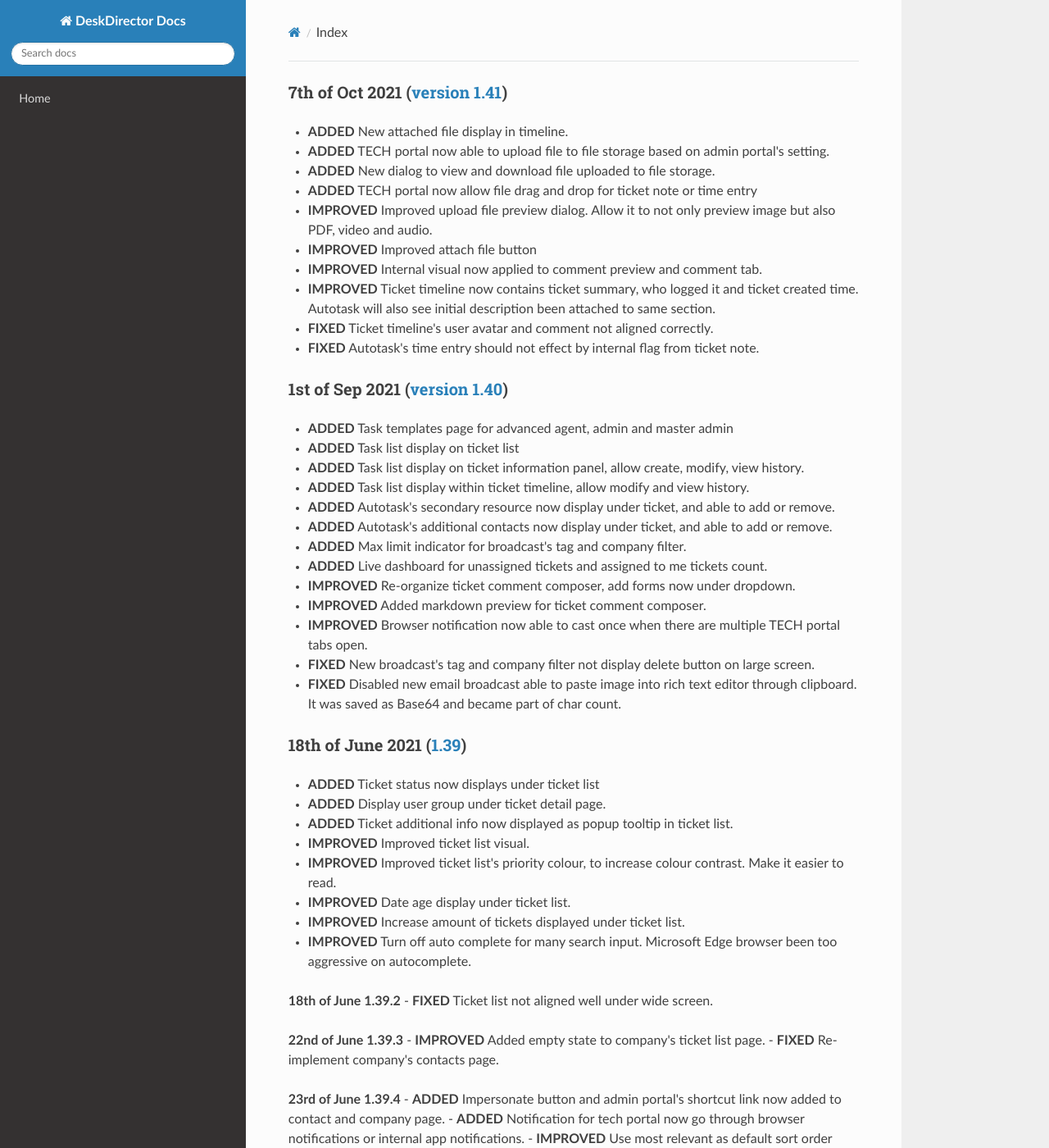
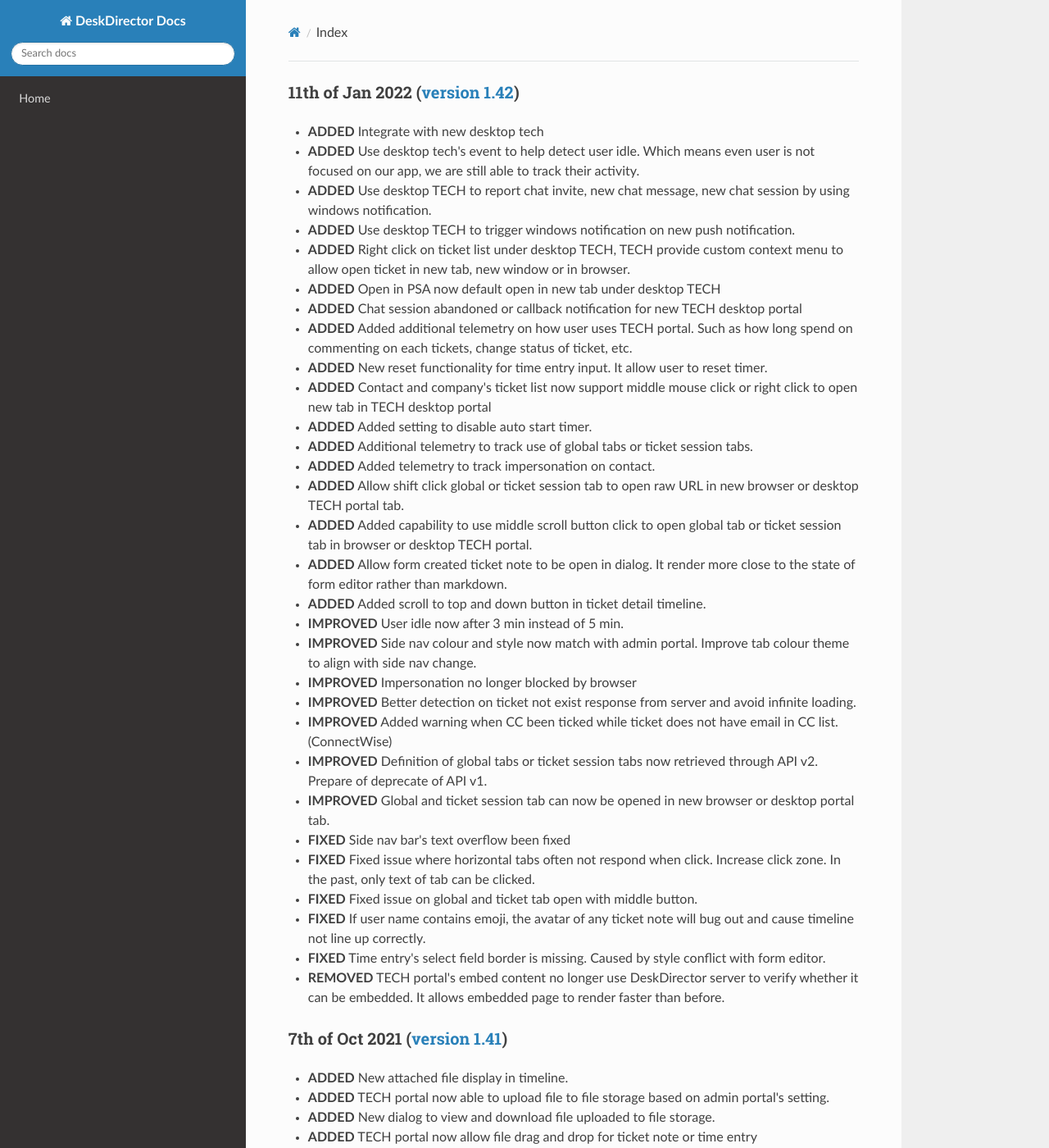
Before and after one commit to DeskDirector/docs, an MkDocs documentation site: the page built from docs/_release/tech/README.md, in a window 1280 px wide and 1400 px high. Shown: the whole window at 82% size. Built offline with MkDocs 1.6.1, drawn with Linux system fonts in a browser that asks for light colours; nearby versions of some CDN libraries; old or Windows-style settings are respelled for this version of MkDocs.

Commit message:
Update README.md

```diff
--- a/docs/_release/tech/README.md
+++ b/docs/_release/tech/README.md
@@ -1,3 +1,36 @@
+### 11th of Jan 2022 ([version 1.42](v1.42))
+
+- **ADDED** Integrate with new desktop tech
+- **ADDED** Use desktop tech's event to help detect user idle. Which means even user is not focused on our app, we are still able to track their activity.
+- **ADDED** Use desktop TECH to report chat invite, new chat message, new chat session by using windows notification.
+- **ADDED** Use desktop TECH to trigger windows notification on new push notification.
+- **ADDED** Right click on ticket list under desktop TECH, TECH provide custom context menu to allow open ticket in new tab, new window or in browser.
+- **ADDED** Open in PSA now default open in new tab under desktop TECH
+- **ADDED** Chat session abandoned or callback notification for new TECH desktop portal
+- **ADDED** Added additional telemetry on how user uses TECH portal. Such as how long spend on commenting on each tickets, change status of ticket, etc.
+- **ADDED** New reset functionality for time entry input. It allow user to reset timer.
+- **ADDED** Contact and company's ticket list now support middle mouse click or right click to open new tab in TECH desktop portal
+- **ADDED** Added setting to disable auto start timer.
+- **ADDED** Additional telemetry to track use of global tabs or ticket session tabs.
+- **ADDED** Added telemetry to track impersonation on contact.
+- **ADDED** Allow shift click global or ticket session tab to open raw URL in new browser or desktop TECH portal tab.
+- **ADDED** Added capability to use middle scroll button click to open global tab or ticket session tab in browser or desktop TECH portal.
+- **ADDED** Allow form created ticket note to be open in dialog. It render more close to the state of form editor rather than markdown.
+- **ADDED** Added scroll to top and down button in ticket detail timeline.
+- **IMPROVED** User idle now after 3 min instead of 5 min.
+- **IMPROVED** Side nav colour and style now match with admin portal. Improve tab colour theme to align with side nav change.
+- **IMPROVED** Impersonation no longer blocked by browser
+- **IMPROVED** Better detection on ticket not exist response from server and avoid infinite loading.
+- **IMPROVED** Added warning when CC been ticked while ticket does not have email in CC list. (ConnectWise)
+- **IMPROVED** Definition of global tabs or ticket session tabs now retrieved through API v2. Prepare of deprecate of API v1.
+- **IMPROVED** Global and ticket session tab can now be opened in new browser or desktop portal tab.
+- **FIXED** Side nav bar's text overflow been fixed
+- **FIXED** Fixed issue where horizontal tabs often not respond when click. Increase click zone. In the past, only text of tab can be clicked.
+- **FIXED** Fixed issue on global and ticket tab open with middle button.
+- **FIXED** If user name contains emoji, the avatar of any ticket note will bug out and cause timeline not line up correctly.
+- **FIXED** Time entry's select field border is missing. Caused by style conflict with form editor.
+- **REMOVED** TECH portal's embed content no longer use DeskDirector server to verify whether it can be embedded. It allows embedded page to render faster than before.
+
 ### 7th of Oct 2021 ([version 1.41](v1.41))
 
 - **ADDED** New attached file display in timeline.
```
